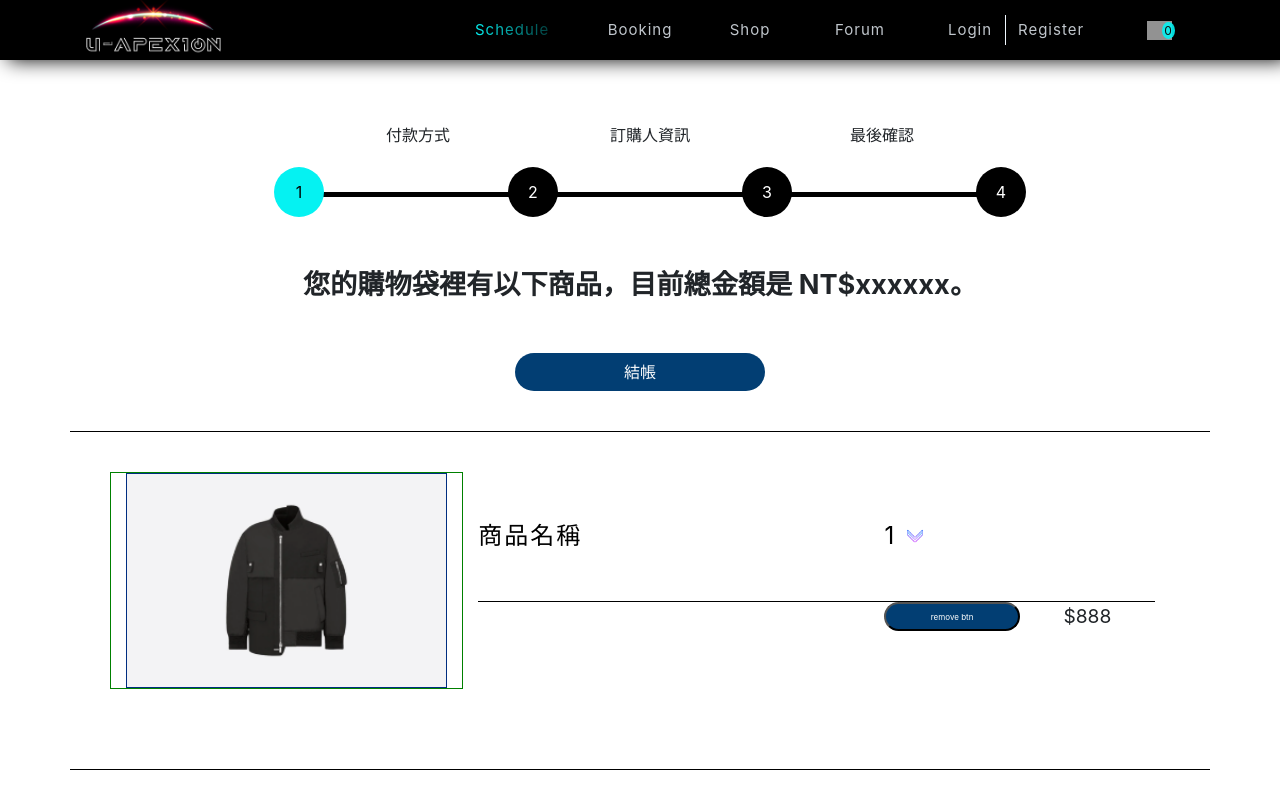
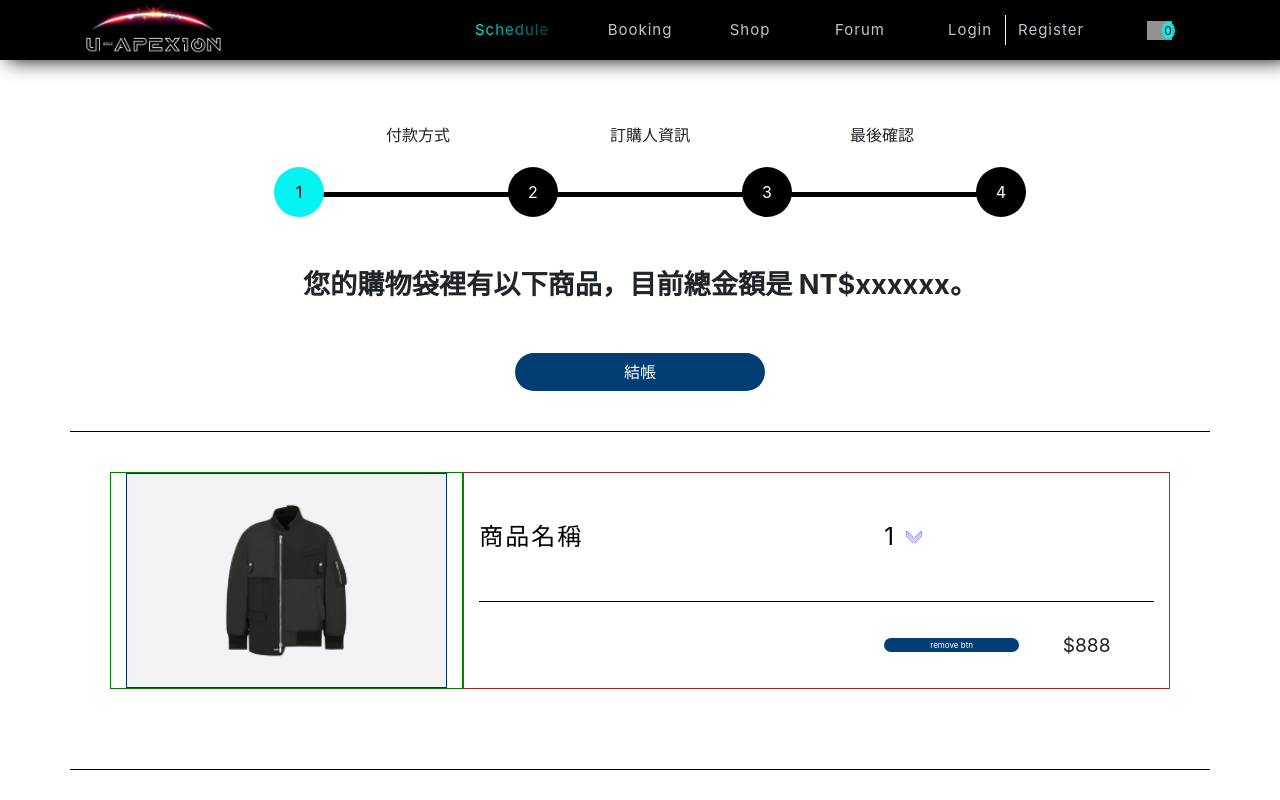
Before and after one commit to Jhih-Ting23472002/u-apexion-react, a React (Create React App) app: page /cart-payment in a window 1280 px wide. Shown: the top 800 px of the page. Built offline with nearby package versions, Linux system fonts and the light colour scheme; grey boxes are pictures that could not be loaded.

Commit message:
更新排版

```diff
--- a/src/pages/Cart/CartChoosePayment.css
+++ b/src/pages/Cart/CartChoosePayment.css
@@ -53,7 +53,7 @@
   border-radius: 20px;
   margin: auto;
 }
-.cart-btn:hover {
+.cart-btn-check:hover {
   color: pink;
 }
 .separated-line {
@@ -65,6 +65,7 @@
 .cart-order-item {
   width: 100%;
   padding: 3.5%;
+  /* height: 100%; */
   /* border: 1px solid red; */
 }
 .cart-img-div {
@@ -77,12 +78,14 @@
   border: 1px solid rgb(0, 45, 128);
 }
 .content-detail {
-  /* border: 1px solid brown; */
+  border: 1px solid brown;
+  /* height: 100%; */
 }
 .content-detail-inside {
   width: 100%;
   display: flex;
   flex-direction: column;
+  /* height: 100%; */
 }
 .content-detail-inside-top {
   display: flex;
@@ -90,6 +93,7 @@
   border-bottom: 1px solid black;
   width: 100%;
   height: 60%;
+  align-items: center;
 }
 .cart-product-name {
   /* border: 1px solid red; */
@@ -100,6 +104,8 @@
 }
 .content-detail-inside-bottom {
   display: flex;
+  align-items: center;
+  height: 40%;
 }
 
 .cart-empty-place {
@@ -112,6 +118,7 @@
   color: #fff;
   border-radius: 20px;
   font-size: 0.5rem;
+  border: 0px;
   /* border: 1px solid red; */
 }
 
@@ -131,10 +138,10 @@
   background: url('./img/icons8-chevron-down-64.png') no-repeat right center
     transparent;
   width: 6%;
-  height: 30%;
+  /* height: 30%; */
   /* padding: 0px; */
-  margin-top: 6.5%;
+  /* margin-top: 6.5%; */
   /* padding-right: 10px; */
-  background-size: 20px;
+  background-size: 50%;
   border: 0px;
 }
```
